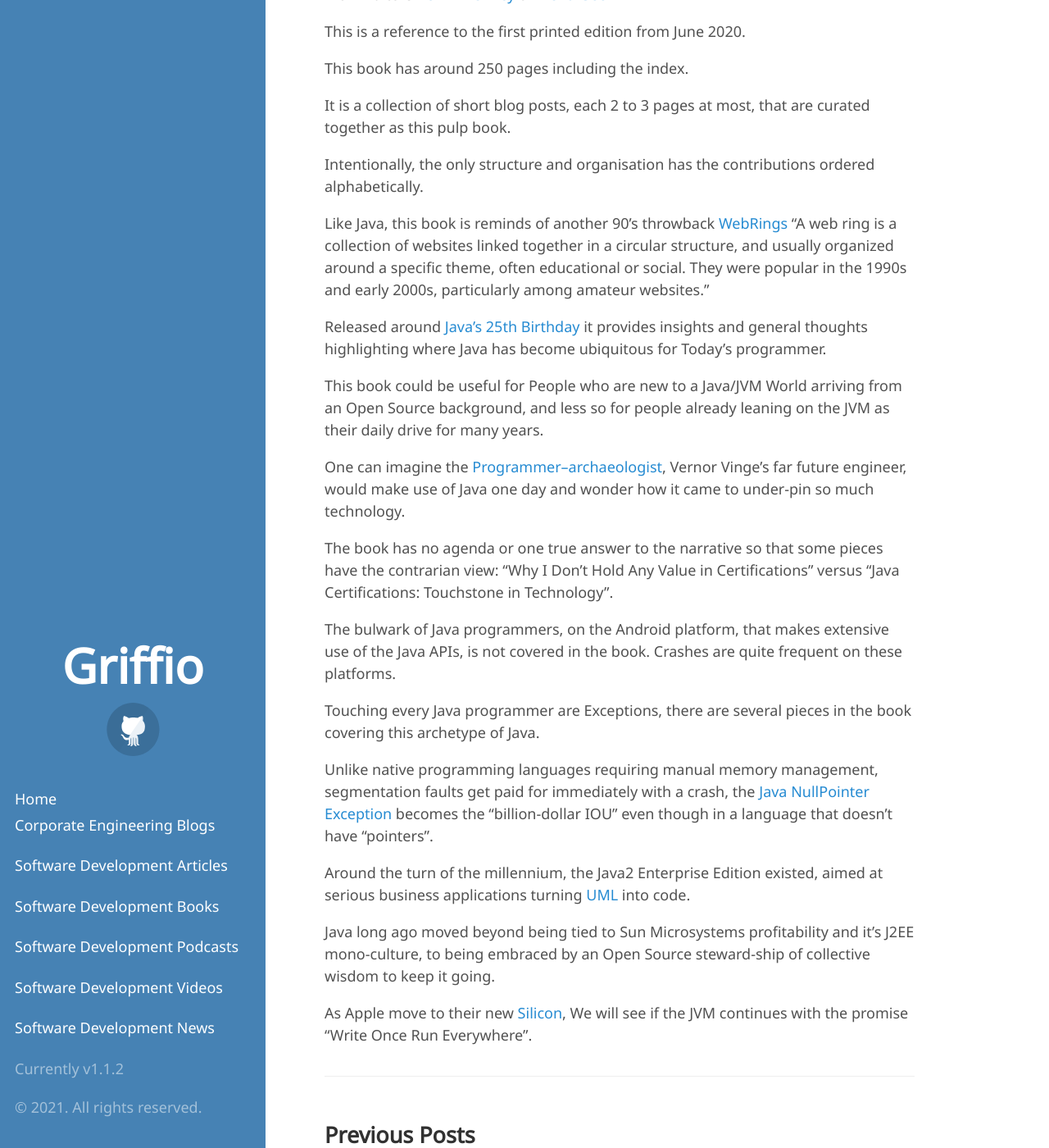
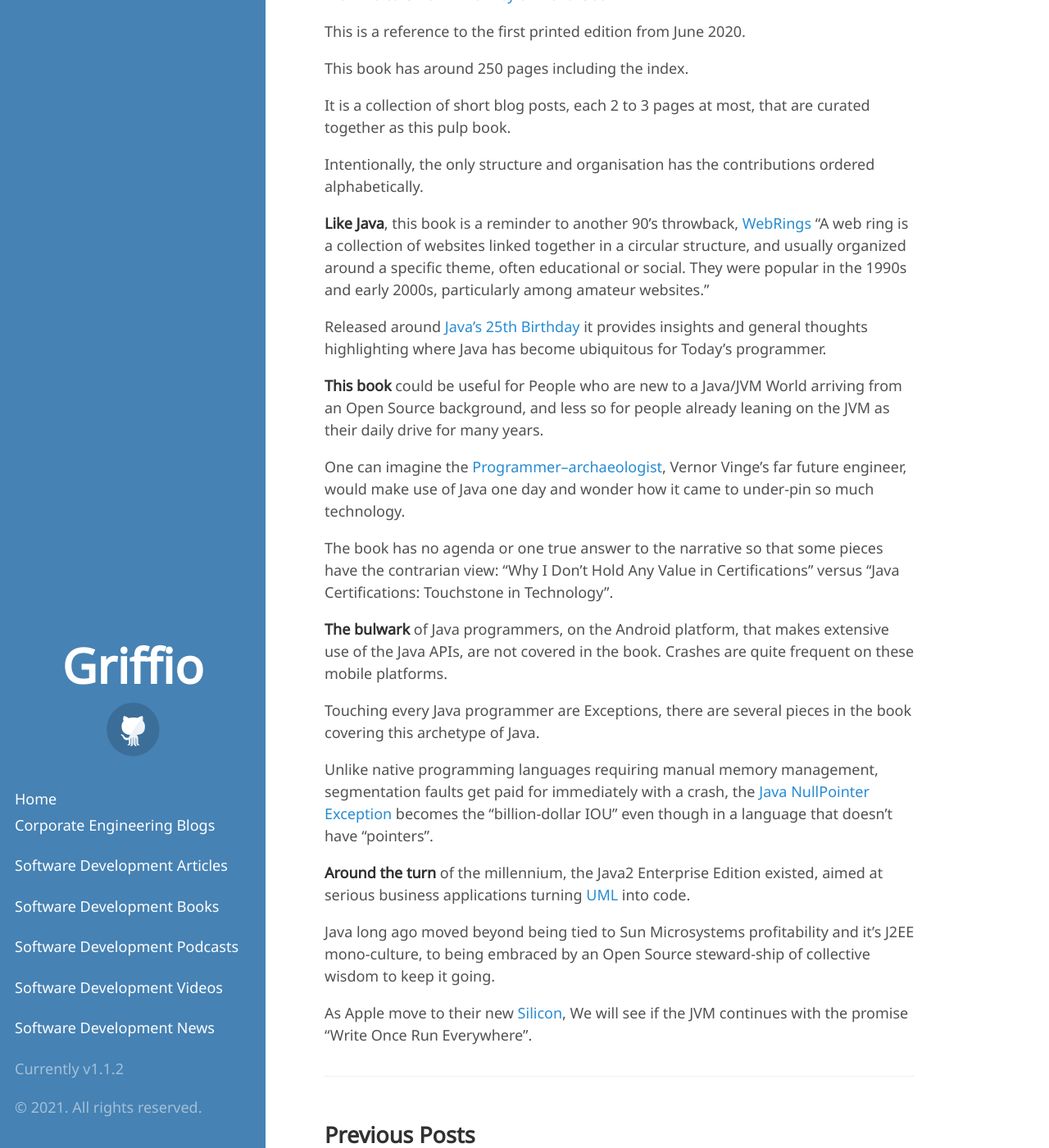
Before and after one commit to griffio/griffio.github.io, a Jekyll site: the page built from _posts/2020-06-27-97-Things-Every-Java-Programmer-Should-Know-Review.md, in a window 1280 px wide and 1400 px high, scrolled down 848 px. Shown: the whole window at 82% size. Built offline with Jekyll 4.4.1, drawn with Linux system fonts in a browser that asks for light colours; some web fonts are replaced.

Commit message:
Update 2020-06-27-97-Things-Every-Java-Programmer-Should-Know-Review.md

```diff
--- a/_posts/2020-06-27-97-Things-Every-Java-Programmer-Should-Know-Review.md
+++ b/_posts/2020-06-27-97-Things-Every-Java-Programmer-Should-Know-Review.md
@@ -21,24 +21,24 @@
 
 Intentionally, the only structure and organisation has the contributions ordered alphabetically.
 
-Like Java, this book is reminds of another 90's throwback [WebRings](https://en.wikipedia.org/wiki/Webring)
+**Like Java**, this book is a reminder to another 90's throwback, [WebRings](https://en.wikipedia.org/wiki/Webring)
 "A web ring is a collection of websites linked together in a circular structure, and usually organized around a specific theme, often educational or social. They were popular in the 1990s and early 2000s, particularly among amateur websites."
 
 Released around [Java's 25th Birthday](https://www.youtube.com/watch?v=KA8gI5e16L0) it provides insights and general thoughts highlighting where Java has become ubiquitous for Today's programmer.
 
-This book could be useful for People who are new to a Java/JVM World arriving from an Open Source background, and less so for people already leaning on the JVM as their daily drive for many years.
+**This book** could be useful for People who are new to a Java/JVM World arriving from an Open Source background, and less so for people already leaning on the JVM as their daily drive for many years.
 
 One can imagine the [Programmer–archaeologist](https://en.wikipedia.org/wiki/Software_archaeology), Vernor Vinge's far future engineer, would make use of Java one day and wonder how it came to under-pin so much technology.
 
 The book has no agenda or one true answer to the narrative so that some pieces have the contrarian view: "Why I Don’t Hold Any Value in Certifications" versus "Java Certifications: Touchstone in Technology".
 
-The bulwark of Java programmers, on the Android platform, that makes extensive use of the Java APIs, is not covered in the book. Crashes are quite frequent on these platforms.
+**The bulwark** of Java programmers, on the Android platform, that makes extensive use of the Java APIs, are not covered in the book. Crashes are quite frequent on these mobile platforms.
 
 Touching every Java programmer are Exceptions, there are several pieces in the book covering this archetype of Java.
 
 Unlike native programming languages requiring manual memory management, segmentation faults get paid for immediately with a crash, the [Java NullPointer Exception](https://fosdem.org/2020/schedule/event/npes/) becomes the "billion-dollar IOU" even though in a language that doesn't have "pointers".
 
-Around the turn of the millennium, the Java2 Enterprise Edition existed, aimed at serious business applications turning [UML](https://en.wikipedia.org/wiki/Unified_Modeling_Language) into code.
+**Around the turn** of the millennium, the Java2 Enterprise Edition existed, aimed at serious business applications turning [UML](https://en.wikipedia.org/wiki/Unified_Modeling_Language) into code.
 
 Java long ago moved beyond being tied to Sun Microsystems profitability and it's J2EE mono-culture, to being embraced by an Open Source steward-ship of collective wisdom to keep it going.
 
```
